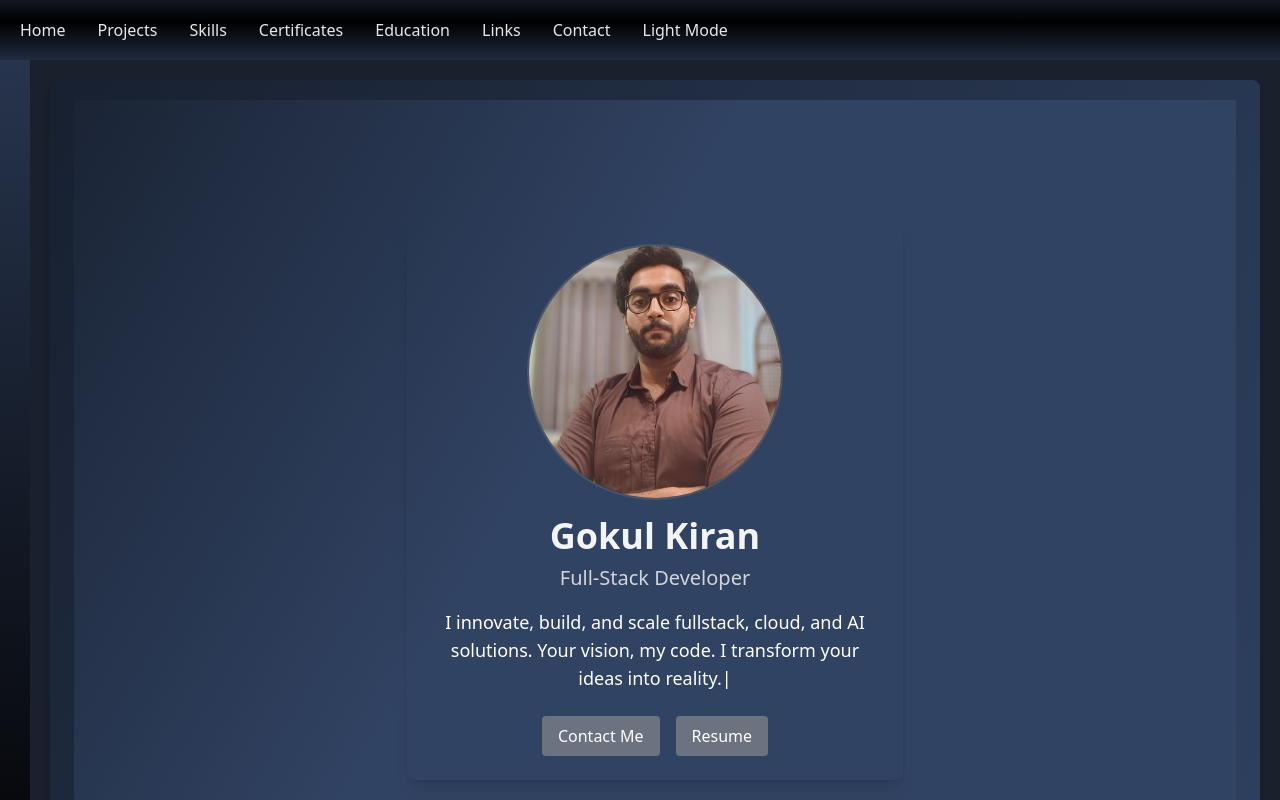
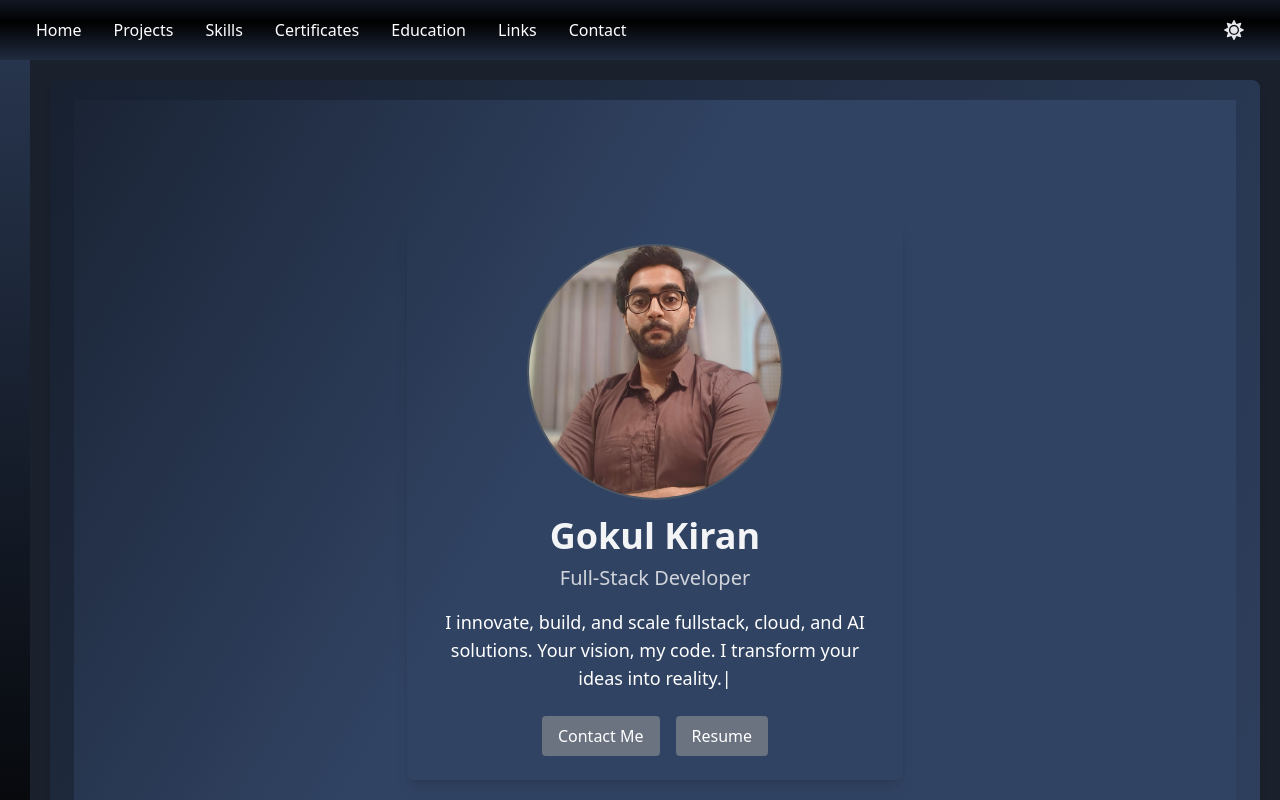
Before and after one commit to Gokulkiran418/my-portfolio, a React (Vite) app: page / in a window 1280 px wide. Shown: the top 800 px of the page. Built offline with nearby package versions, Linux system fonts and the light colour scheme; no server answers.

Commit message:
Add menu for mobile navigation bar

```diff
--- a/src/components/Navigation.jsx
+++ b/src/components/Navigation.jsx
@@ -1,23 +1,175 @@
-import React from 'react';
+import React, { useState } from 'react';
+import { FaBars, FaTimes, FaSun, FaMoon } from 'react-icons/fa';
 
 export function Navigation({ isDark, setIsDark }) {
+  const [isMenuOpen, setIsMenuOpen] = useState(false);
+
+  const toggleMenu = () => {
+    setIsMenuOpen(!isMenuOpen);
+  };
+
   return (
     <div className="navigation bg-gray-200 dark:bg-gray-700 text-gray-800 dark:text-gray-200">
-      <ul className="flex space-x-4 md:space-x-8 flex-nowrap">
-        <li><a href="#hero" className="hover:text-blue-500 dark:hover:text-blue-400 transition-colors duration-200">Home</a></li>
-        <li><a href="#projects" className="hover:text-blue-500 dark:hover:text-blue-400 transition-colors duration-200">Projects</a></li>
-        <li><a href="#skills" className="hover:text-blue-500 dark:hover:text-blue-400 transition-colors duration-200">Skills</a></li>
-        <li><a href="#certificates" className="hover:text-blue-500 dark:hover:text-blue-400 transition-colors duration-200">Certificates</a></li>
-        <li><a href="#education" className="hover:text-blue-500 dark:hover:text-blue-400 transition-colors duration-200">Education</a></li>
-        <li><a href="#links" className="hover:text-blue-500 dark:hover:text-blue-400 transition-colors duration-200">Links</a></li>
-        <li><a href="#contact" className="hover:text-blue-500 dark:hover:text-blue-400 transition-colors duration-200">Contact</a></li>
-        <li>
-          <button
-            onClick={() => setIsDark(!isDark)}
-            className="hover:text-blue-500 dark:hover:text-blue-400 transition-colors duration-200"
+      {/* Mobile Navbar: Hamburger and Theme Toggle */}
+      <div className="flex items-center justify-between px-4 py-3 md:hidden w-full">
+        <button
+          onClick={toggleMenu}
+          className={`text-gray-800 dark:text-gray-200 focus:outline-none menu-icon ${isMenuOpen ? 'active' : ''}`}
+        >
+          {isMenuOpen ? <FaTimes size={24} /> : <FaBars size={24} />}
+        </button>
+        <button
+          onClick={() => setIsDark(!isDark)}
+          className="hover:text-blue-500 dark:hover:text-blue-400 transition-colors duration-200"
+          aria-label={isDark ? 'Switch to Light Mode' : 'Switch to Dark Mode'}
+        >
+          {isDark ? <FaSun size={24} /> : <FaMoon size={24} />}
+        </button>
+      </div>
+
+      {/* Desktop Menu */}
+      <div className="hidden md:flex items-center justify-between px-4 py-3 w-full gap-4">
+          <ul className="flex space-x-8 flex-nowrap">
+            <li className="mobile-menu-item">
+              <a
+                href="#hero"
+                className="text-black dark:text-white hover:text-blue-900 dark:hover:text-blue-400 transition-colors duration-200"
+                onClick={toggleMenu}
+              >
+                Home
+              </a>
+            </li>
+            <li className="mobile-menu-item">
+              <a
+                href="#projects"
+                className="text-black dark:text-white hover:text-blue-900 dark:hover:text-blue-400 transition-colors duration-200"
+                onClick={toggleMenu}
+              >
+                Projects
+              </a>
+            </li>
+            <li className="mobile-menu-item">
+              <a
+                href="#skills"
+                className="text-black dark:text-white hover:text-blue-900 dark:hover:text-blue-400 transition-colors duration-200"
+                onClick={toggleMenu}
+              >
+                Skills
+              </a>
+            </li>
+            <li className="mobile-menu-item">
+              <a
+                href="#certificates"
+                className="text-black dark:text-white hover:text-blue-900 dark:hover:text-blue-400 transition-colors duration-200"
+                onClick={toggleMenu}
+              >
+                Certificates
+              </a>
+            </li>
+            <li className="mobile-menu-item">
+              <a
+                href="#education"
+                className="text-black dark:text-white hover:text-blue-900 dark:hover:text-blue-400 transition-colors duration-200"
+                onClick={toggleMenu}
+              >
+                Education
+              </a>
+            </li>
+            <li className="mobile-menu-item">
+              <a
+                href="#links"
+                className="text-black dark:text-white hover:text-blue-900 dark:hover:text-blue-400 transition-colors duration-200"
+                onClick={toggleMenu}
+              >
+                Links
+              </a>
+            </li>
+            <li className="mobile-menu-item">
+              <a
+                href="#contact"
+                className="text-black dark:text-white hover:text-blue-900 dark:hover:text-blue-400 transition-colors duration-200"
+                onClick={toggleMenu}
+              >
+                Contact
+              </a>
+            </li>
+          </ul>
+
+        <button
+          onClick={() => setIsDark(!isDark)}
+          className="hover:text-blue-500 dark:hover:text-blue-400 transition-colors duration-200"
+          aria-label={isDark ? 'Switch to Light Mode' : 'Switch to Dark Mode'}
+        >
+          {isDark ? <FaSun size={20} /> : <FaMoon size={20} />}
+        </button>
+      </div>
+
+      {/* Mobile Menu */}
+      <ul
+        className={`flex flex-col space-y-4 px-4 py-3 md:hidden mobile-menu ${isMenuOpen ? 'open' : ''}`}
+      >
+        <li className="mobile-menu-item">
+          <a
+            href="#hero"
+            className="text-black dark:text-white hover:text-blue-900 dark:hover:text-blue-400 transition-colors duration-200"
+            onClick={toggleMenu}
           >
-            {isDark ? 'Light Mode' : 'Dark Mode'}
-          </button>
+            Home
+          </a>
+        </li>
+        <li className="mobile-menu-item">
+          <a
+            href="#projects"
+            className="text-black dark:text-white hover:text-blue-900 dark:hover:text-blue-400 transition-colors duration-200"
+            onClick={toggleMenu}
+          >
+            Projects
+          </a>
+        </li>
+        <li className="mobile-menu-item">
+          <a
+            href="#skills"
+            className="text-black dark:text-white hover:text-blue-900 dark:hover:text-blue-400 transition-colors duration-200"
+            onClick={toggleMenu}
+          >
+            Skills
+          </a>
+        </li>
+        <li className="mobile-menu-item">
+          <a
+            href="#certificates"
+            className="text-black dark:text-white hover:text-blue-900 dark:hover:text-blue-400 transition-colors duration-200"
+            onClick={toggleMenu}
+          >
+            Certificates
+          </a>
+        </li>
+        <li className="mobile-menu-item">
+          <a
+            href="#education"
+            className="text-black dark:text-white hover:text-blue-900 dark:hover:text-blue-400 transition-colors duration-200"
+            onClick={toggleMenu}
+          >
+            Education
+          </a>
+        </li>
+        <li className="mobile-menu-item">
+          <a
+            href="#links"
+            className="text-black dark:text-white hover:text-blue-900 dark:hover:text-blue-400 transition-colors duration-200"
+            onClick={toggleMenu}
+          >
+            Links
+          </a>
+        </li>
+        <li className="mobile-menu-item">
+          <a
+            href="#contact"
+            className="text-black dark:text-white hover:text-blue-900 dark:hover:text-blue-400 transition-colors duration-200"
+            onClick={toggleMenu}
+          >
+            Contact
+          </a>
         </li>
       </ul>
     </div>
--- a/src/styles.css
+++ b/src/styles.css
@@ -11,6 +11,7 @@ body {
 body.dark {
   background-color: #1A202C;
 }
+/* Navigation styles */
 .navigation {
   position: fixed;
   top: 0;
@@ -30,6 +31,66 @@ body.dark .navigation {
   background-size: 100% 200%;
   animation: vertical-gradient-animation 3s ease infinite;
 }
+
+/* Menu icon animation */
+.menu-icon {
+  transition: transform 0.3s ease;
+}
+.menu-icon svg {
+  transition: opacity 0.3s ease;
+}
+.menu-icon.active {
+  transform: rotate(90deg);
+}
+
+/* Mobile menu styles */
+@media (max-width: 768px) {
+  .navigation {
+    flex-direction: column;
+    align-items: flex-start;
+    height: auto;
+    padding: 10px 20px;
+  }
+  .navigation > div:first-child {
+    width: 100%;
+  }
+  .navigation ul.mobile-menu {
+    width: 100%;
+    padding: 0;
+    max-height: 0;
+    overflow: hidden;
+    transition: max-height 0.5s ease-in-out;
+    border-radius: 0; /* Remove box effect */
+    box-shadow: none; /* Remove box effect */
+    background: inherit; /* Inherit navbar's gradient */
+  }
+  .navigation ul.mobile-menu.open {
+    max-height: 400px; /* Adjust based on menu height */
+  }
+  .navigation ul.mobile-menu li {
+    padding: 8px 0;
+  }
+  .mobile-menu-item {
+    opacity: 0;
+    transform: translateX(-20px);
+    animation: slideIn 0.3s ease forwards;
+  }
+  .mobile-menu-item:nth-child(1) { animation-delay: 0.1s; }
+  .mobile-menu-item:nth-child(2) { animation-delay: 0.2s; }
+  .mobile-menu-item:nth-child(3) { animation-delay: 0.3s; }
+  .mobile-menu-item:nth-child(4) { animation-delay: 0.4s; }
+  .mobile-menu-item:nth-child(5) { animation-delay: 0.5s; }
+  .mobile-menu-item:nth-child(6) { animation-delay: 0.6s; }
+  .mobile-menu-item:nth-child(7) { animation-delay: 0.7s; }
+}
+
+@keyframes slideIn {
+  to {
+    opacity: 1;
+    transform: translateX(0);
+  }
+}
+
 .main-content {
   margin-top: 60px;
   margin-left: 30px;
@@ -113,15 +174,6 @@ body.dark .gradient-background {
   animation: appear 0.5s ease-in-out;
 }
 @media (max-width: 768px) {
-  .navigation {
-    height: auto;
-    padding: 10px 10px;
-    overflow-x: auto;
-    white-space: nowrap;
-  }
-  .navigation ul {
-    font-size: 0.9rem;
-  }
   .main-content {
     margin-top: 60px;
     margin-left: 0;
```
Also changed, not shown: 1 other file (tests, documents, lock files or other folders).
